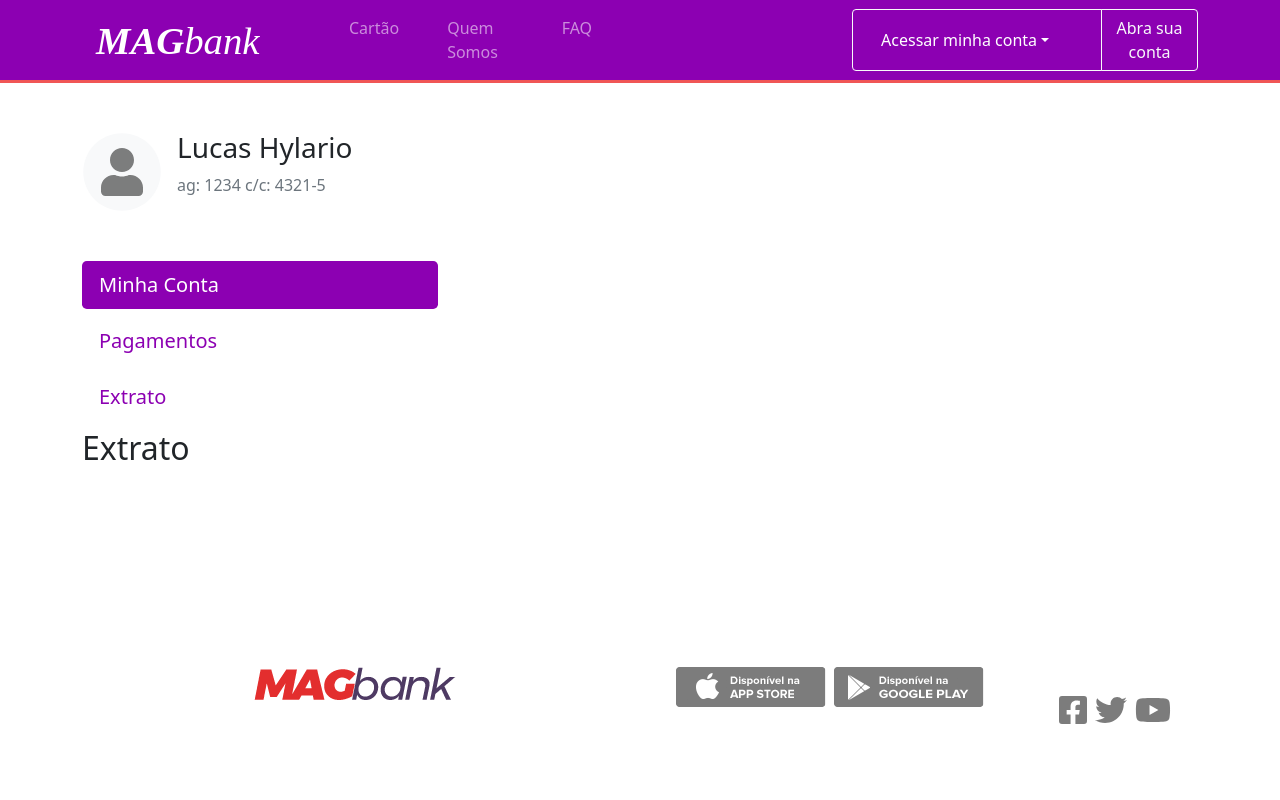
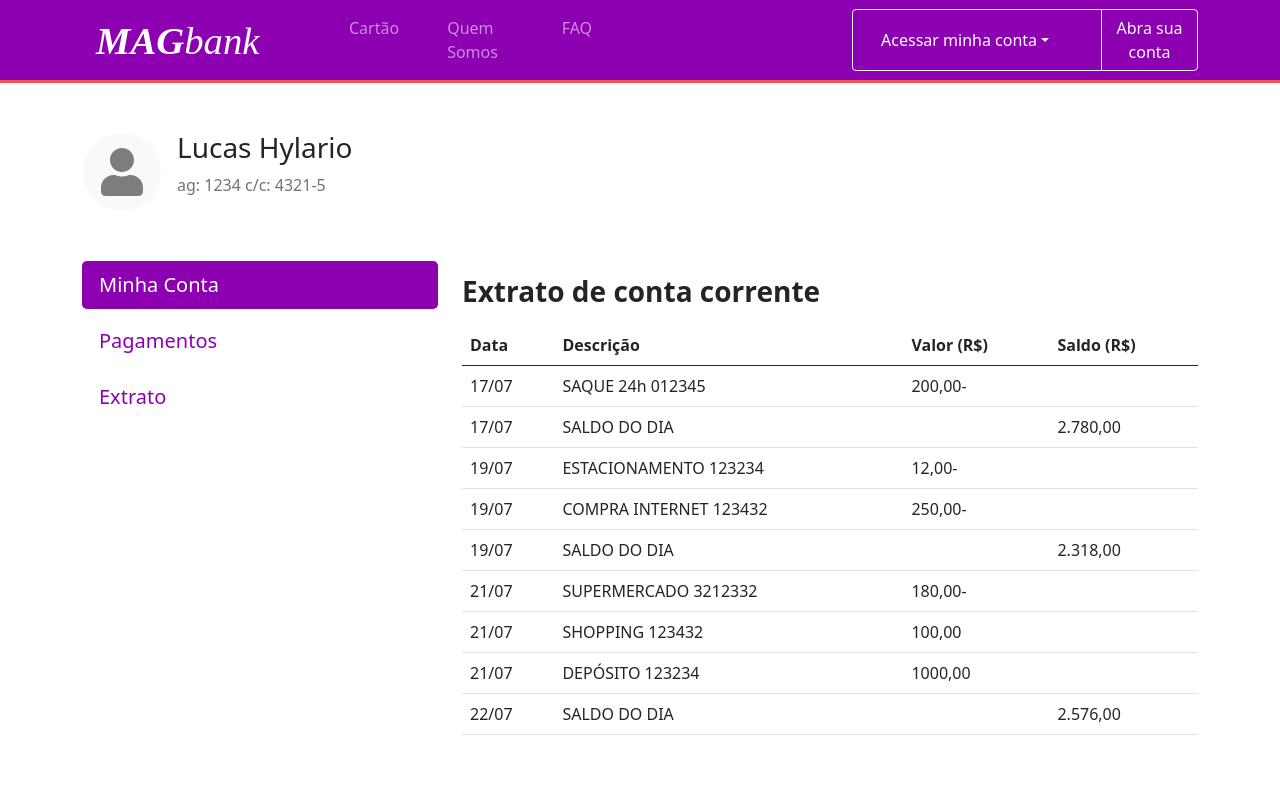
Before and after one commit to Lucashylario/magbank21, a React (Create React App) app: page /dashboard/history in a window 1280 px wide. Shown: the top 800 px of the page. Built offline with nearby package versions, Linux system fonts and the light colour scheme.

Commit message:
add account history

```diff
--- /dev/null
+++ b/src/components/AccountHistory.js
@@ -0,0 +1,34 @@
+import React from "react";
+import { Col, Table } from 'react-bootstrap';
+
+const AccountHistory = ({ data }) => {
+    const { history } = data;
+
+    return (
+        <Col xs={12} lg={8} className='mt-lg-5 pt-lg-5'>
+            <h3 className='mt-5 mb-3'><b>Extrato de conta corrente</b></h3>
+            <Table>
+                <thead>
+                    <tr>
+                        <th>Data</th>
+                        <th>Descrição</th>
+                        <th>Valor (R$)</th>
+                        <th>Saldo (R$)</th>
+                    </tr>
+                </thead>
+                <tbody>
+                    {history.map(({ date, description, value, balance }) => (
+                        <tr>
+                            <td>{date}</td>
+                            <td>{description}</td>
+                            <td>{value}</td>
+                            <td>{balance}</td>
+                        </tr>
+                    ))}
+                </tbody>
+            </Table>
+        </Col>
+    )
+};
+
+export default AccountHistory;
--- a/src/views/Dashboard.js
+++ b/src/views/Dashboard.js
@@ -6,6 +6,7 @@ import { faCircle, faUser } from "@fortawesome/free-solid-svg-icons";
 
 import AccountBalance from "../components/AccountBalance";
 import AccountPayments from "../components/AccountPayments";
+import AccountHistory from "../components/AccountHistory";
 
 import './Dashboard.scss';
 import { Link } from "react-router-dom";
@@ -21,7 +22,7 @@ const Dashboard = ({ className = false}) => {
 
     const data = {
         latestBalance: [
-        {date: '22/07', description: 'SAQUE 24h 012345', value: '300,00' },
+        {date: '17/07', description: 'SAQUE 24h 012345', value: '300,00' },
         {date: '21/07', description: 'SUPERMERCADO 023456', value: '275,00' },
         {date: '20/07', description: 'NETFLIX 253483', value: '30,00' },
         {date: '15/07', description: 'FARMÁCIA 12125', value: '350,00' },
@@ -33,6 +34,17 @@ const Dashboard = ({ className = false}) => {
         {date: '15/08', description: 'FARMÁCIA 12125', value: '35,00' },
         {date: '16/08', description: 'SUPERMERCADO 023456', value: '275,00' },
     ],
+    history: [
+        {date: '17/07', description: 'SAQUE 24h 012345', value: '200,00-', balance: ''},
+        {date: '17/07', description: 'SALDO DO DIA', value: '', balance: '2.780,00'},
+        {date: '19/07', description: 'ESTACIONAMENTO 123234', value: '12,00-', balance: ''},
+        {date: '19/07', description: 'COMPRA INTERNET 123432', value: '250,00-', balance: ''},
+        {date: '19/07', description: 'SALDO DO DIA', value: '', balance: '2.318,00'},
+        {date: '21/07', description: 'SUPERMERCADO 3212332', value: '180,00-', balance: ''},
+        {date: '21/07', description: 'SHOPPING 123432', value: '100,00', balance: ''},
+        {date: '21/07', description: 'DEPÓSITO 123234', value: '1000,00', balance: ''},
+        {date: '22/07', description: 'SALDO DO DIA', value: '', balance: '2.576,00'},
+    ]
     };
 
     return (
@@ -61,7 +73,7 @@ const Dashboard = ({ className = false}) => {
 
             <Switch>
                 <Route path='/dashboard/history'>
-                    <h2>Extrato</h2>
+                    <AccountHistory data={data} />
                 </Route>
                 <Route path='/dashboard/payments'>
                     <AccountPayments />
```
